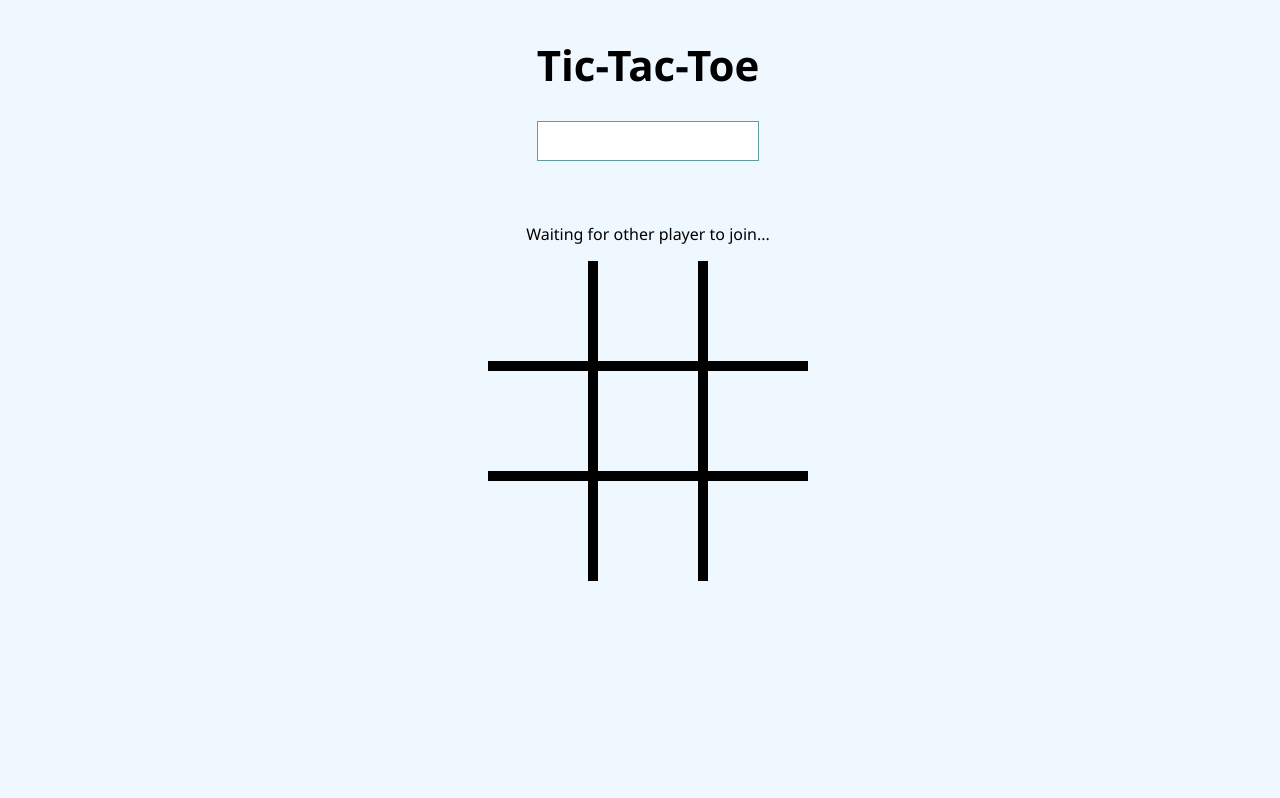
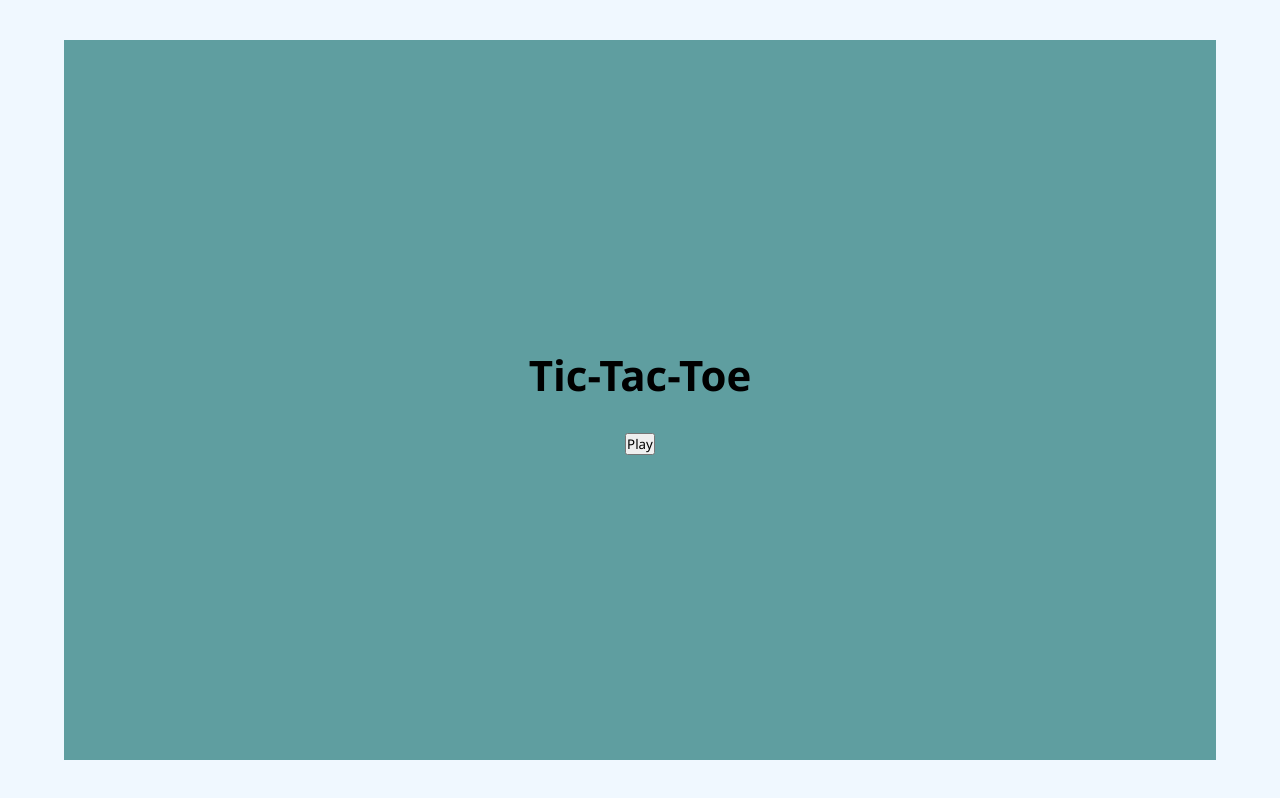
Before and after one commit to aayushraina3/tictactoe-multiplayer, a website: page public/index.html in a window 1280 px wide. Drawn offline with nearby package versions, Linux system fonts and the light colour scheme; no server answers.

Commit message:
UI changes 1

```diff
--- a/public/index.html
+++ b/public/index.html
@@ -8,7 +8,40 @@
     <title>Tic-Tac-Toe</title>
 </head>
 <body>
-    <div class="wrapper">
+    <div class="wrapper flipCard">
+        <div class="flipCardInner">
+            <div class="flipCardFront">
+                <div class="heading">
+                    <h1>Tic-Tac-Toe</h1>
+                </div>
+                <button class="start-btn" onclick="startGame()">Play</button>
+
+                <!-- <p id="status">Waiting for other player to join...</p> -->
+            </div>
+            <div class="flipCardBack">
+                <div class="heading">
+                    <p id="turn"><span id='currPlayer'></span></p>
+                </div>
+                <p id="status">Waiting for other player to join...</p>
+                <div class="boxes-overlay"></div>
+                <div class="boxes">
+                    <div class="box" id="box1"></div>
+                    <div class="box" id="box2"></div>
+                    <div class="box" id="box3"></div>
+                    <div class="box" id="box4"></div>
+                    <div class="box" id="box5"></div>
+                    <div class="box" id="box6"></div>
+                    <div class="box" id="box7"></div>
+                    <div class="box" id="box8"></div>
+                    <div class="box" id="box9"></div>
+                </div>
+            </div>
+        </div>
+        <div id="resultDiv">
+            <p id="result"></p>
+        </div>
+    </div>
+    <!-- <div class="wrapper">
         <div class="heading">
             <h1>Tic-Tac-Toe</h1>
             <p id="turn"><span id='currPlayer'></span></p>
@@ -29,7 +62,7 @@
         <div id="resultDiv">
             <p id="result"></p>
         </div>
-    </div>
+    </div> -->
 
     <script src="/socket.io/socket.io.js"></script>
     <script src="script.js" type="text/javascript"></script>
--- a/public/script.js
+++ b/public/script.js
@@ -1,5 +1,6 @@
+var socket = io();
 document.addEventListener('DOMContentLoaded', function(){
-    var socket = io();
+    // var socket = io();
 
     const b0 = document.getElementById('box1'); //0
     const b1 = document.getElementById('box2'); //1
@@ -279,6 +280,7 @@ document.addEventListener('DOMContentLoaded', function(){
             document.querySelector(".boxes-overlay").style.display = "block";
             playertoMove = false;
             currPlayer.innerHTML = "Opponent's turn";
+            // document.querySelector(".flipCardInner").style.transform = "rotateY(180deg)";
         }
 
         gameSetup();
@@ -338,3 +340,9 @@ document.addEventListener('DOMContentLoaded', function(){
 
 
 });
+
+function startGame(){
+    //flip wrapper
+    document.querySelector(".flipCardInner").style.transform = "rotateY(180deg)";
+    socket.emit("game-trigger");
+}
--- a/public/style.css
+++ b/public/style.css
@@ -1,13 +1,19 @@
 *{
+    margin: 0;
+    padding: 0;
     font-family:'Segoe UI', Tahoma, Geneva, Verdana, sans-serif;
 }
 
 html, body{
+    height: 100vh;
     width: 100%;
 }
 
 body{
     background-color: aliceblue;
+    display: flex;
+    justify-content: center;
+    align-items: center;
 }
 
 h1{
@@ -15,10 +21,14 @@ h1{
 }
 
 .wrapper{
+    /* background: #5f9ea0; */
+    height: 90%;
+    width: 90%;
     display: flex;
     flex-direction: column;
     align-items: center;
     justify-content: center;
+    position: relative;
 }
 
 .heading{
@@ -51,8 +61,12 @@ h1{
 }
 
 #resultDiv{
-    margin-top: 20px;
+    /* margin-top: 20px; */
     text-align: center;
+    position: absolute;
+    top: 0;
+    right: 0;
+    margin: 10px 10px 0 0;
 }
 
 .new-btn{
@@ -74,3 +88,31 @@ img{
     width: 100px;
     height: 100px
 }
+
+.flipCard{
+    perspective: 1000;
+}
+
+.flipCardInner{
+    background: #5f9ea0;
+    position: relative;
+    width: 100%;
+    height: 100%;
+    transition: transform 0.8s;
+    transform-style: preserve-3d;
+}
+
+.flipCardFront, .flipCardBack{
+    position: absolute;
+    width: 100%;
+    height: 100%;
+    backface-visibility: hidden;
+    display: flex;
+    flex-direction: column;
+    justify-content: center;
+    align-items: center;
+}
+
+.flipCardBack{
+    transform: rotateY(180deg);
+}
```
Also changed, not shown: server.js (+13 -0 lines).
